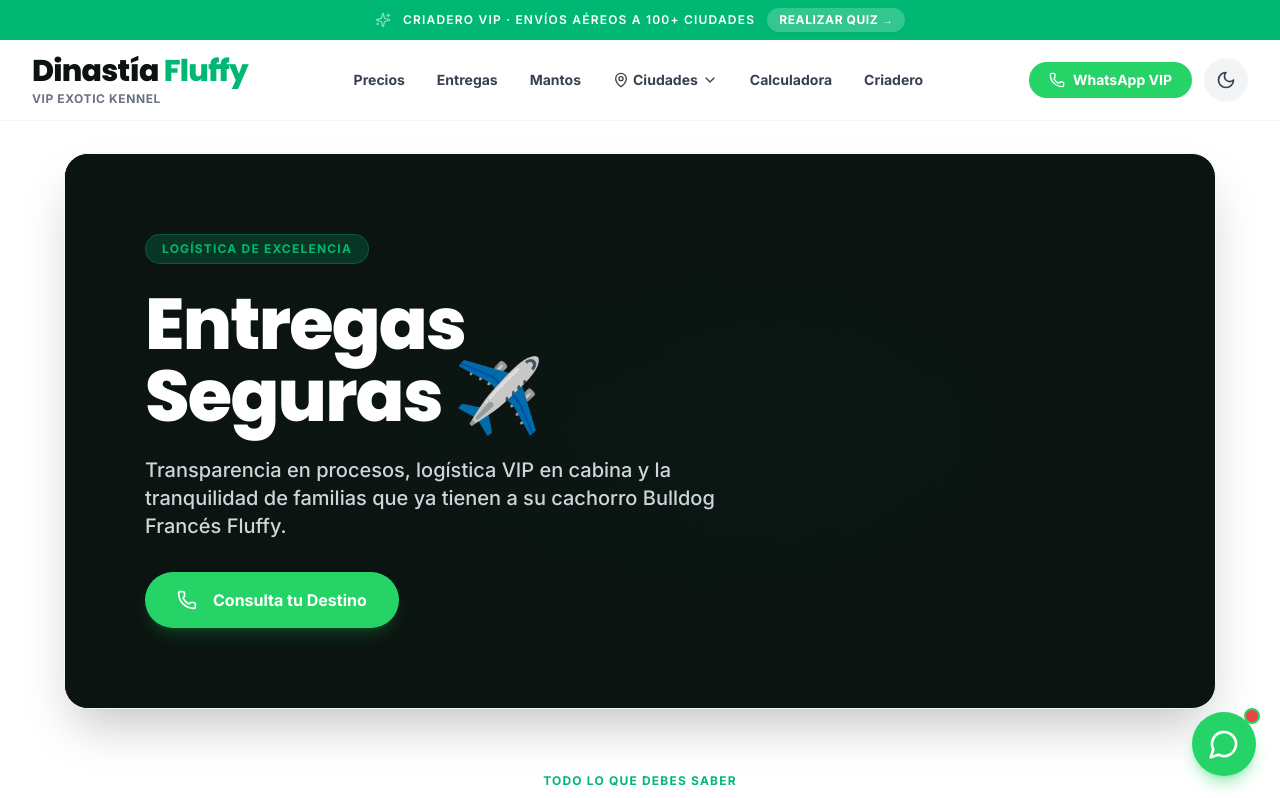
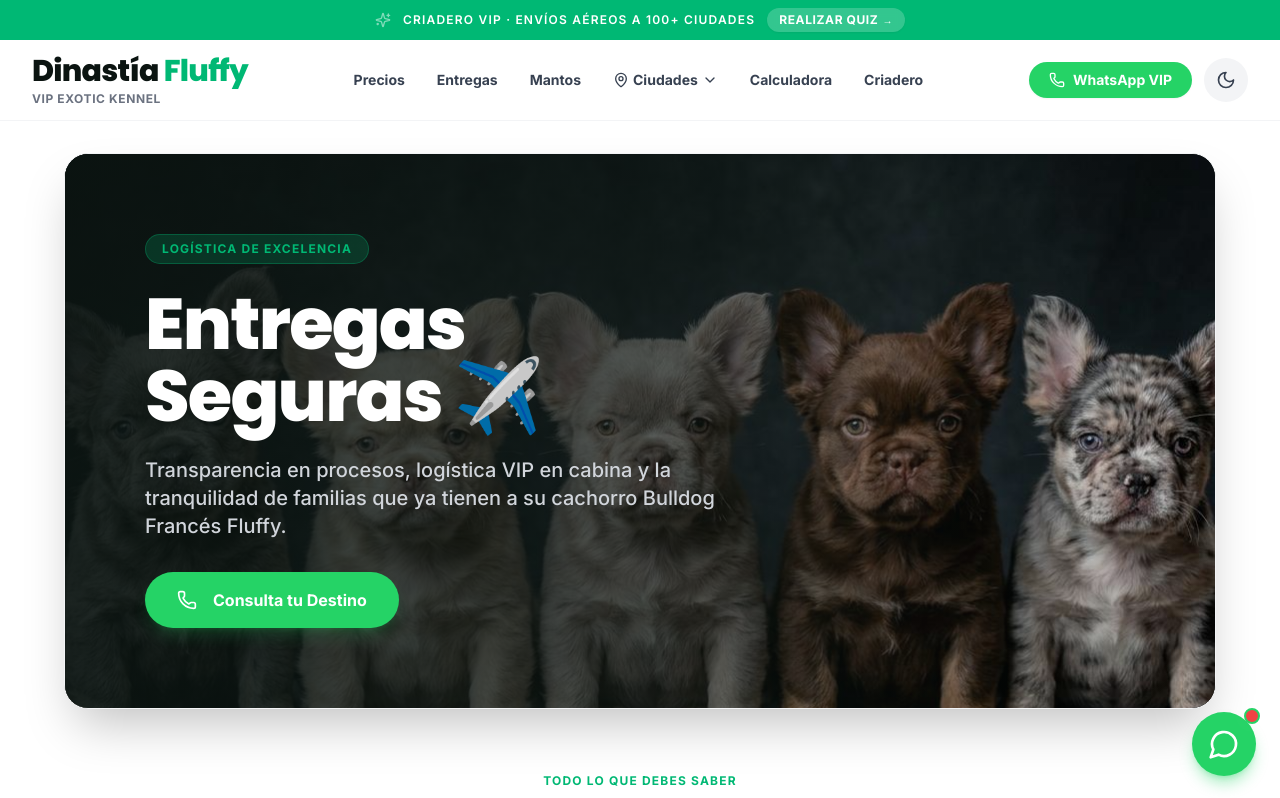
Before and after one commit to LivingNow05/fluffy-vip-programmatic, a React (Vite) app: page /entregas in a window 1280 px wide. Shown: the top 798 px of the page. Built offline with nearby package versions, Linux system fonts and the light colour scheme.

Commit message:
style: add background image to entregas hero

```diff
--- a/src/pages/EntregasPage.tsx
+++ b/src/pages/EntregasPage.tsx
@@ -18,7 +18,13 @@
 
         {/* HERO SECTION */}
         <section className="relative rounded-3xl overflow-hidden shadow-2xl mb-16 border border-gray-100 dark:border-gray-800 bg-obsidian text-canvas group">
-          <div className="absolute inset-0 bg-gradient-to-r from-obsidian via-obsidian/80 to-transparent z-10" />
+          <div className="absolute inset-0 bg-gradient-to-r from-obsidian/90 via-obsidian/70 to-transparent z-10" />
+
+          <img
+            src="/images/fluffy-showcase-hero.jpg"
+            alt="Logística y Entregas de Bulldog Fluffy"
+            className="absolute inset-0 w-full h-full object-cover object-[center_30%] transition-transform duration-700 group-hover:scale-105"
+          />
 
           <div className="relative z-20 p-10 sm:p-16 md:p-20 max-w-3xl">
             <span className="inline-block bg-cornflower/20 text-cornflower border border-cornflower/30 text-xs font-bold px-4 py-1.5 rounded-full uppercase tracking-widest mb-6">
@@ -38,9 +44,7 @@
               Consulta tu Destino
             </button>
           </div>
-
-          {/* Background pattern */}
-          <div className="absolute inset-0 opacity-10 bg-[radial-gradient(ellipse_at_center,_var(--tw-gradient-stops))] from-cornflower via-obsidian to-obsidian pointer-events-none" />
+          {/* Background pattern (removed as we have image now) */}
         </section>
 
         {/* LOGISTICS & INFO CARDS */}
```
